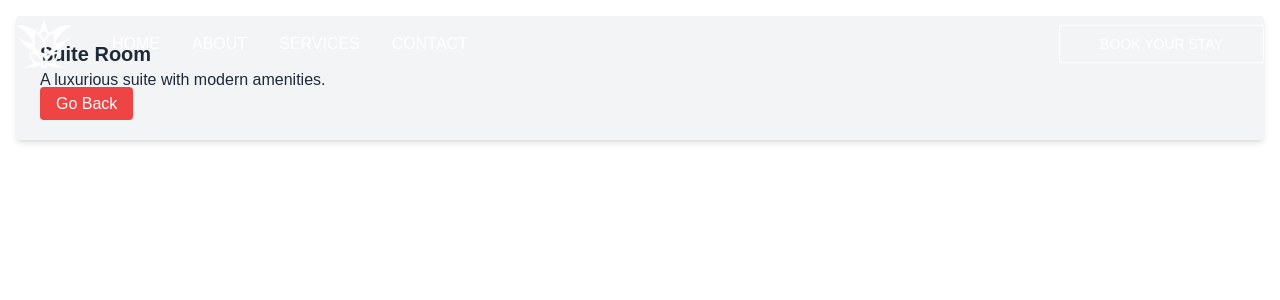
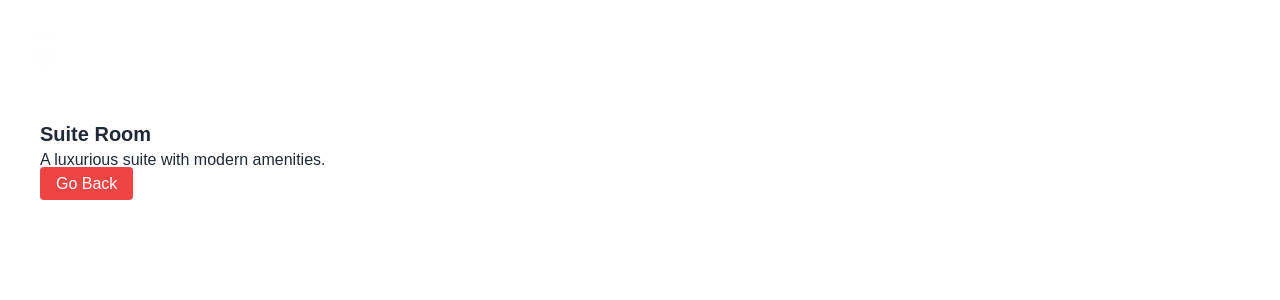
Before and after one commit to jamesasugan/resortreservation, a PHP site: page /src/php/parts/room_info.php?room=suite in a window 1280 px wide. Shown: the top 300 px of the page. Run offline with PHP 8.4, Linux system fonts and the light colour scheme; some libraries are stand-ins or nearby versions; some web fonts are replaced.

Commit message:
added base url

```diff
--- a/src/css/output.css
+++ b/src/css/output.css
@@ -2573,8 +2573,8 @@ details.collapse summary::-webkit-details-marker {
   margin-top: 1.25rem;
 }
 
-.mt-2 {
-  margin-top: 0.5rem;
+.mt-20 {
+  margin-top: 5rem;
 }
 
 .block {
@@ -2673,6 +2673,10 @@ details.collapse summary::-webkit-details-marker {
   min-height: 5rem;
 }
 
+.min-h-full {
+  min-height: 100%;
+}
+
 .min-h-screen {
   min-height: 100vh;
 }
@@ -2695,6 +2699,10 @@ details.collapse summary::-webkit-details-marker {
 
 .w-full {
   width: 100%;
+}
+
+.max-w-\[1600px\] {
+  max-width: 1600px;
 }
 
 .max-w-\[1800px\] {
@@ -2841,6 +2849,11 @@ details.collapse summary::-webkit-details-marker {
   background-color: rgb(229 231 235 / var(--tw-bg-opacity, 1));
 }
 
+.bg-red-500 {
+  --tw-bg-opacity: 1;
+  background-color: rgb(239 68 68 / var(--tw-bg-opacity, 1));
+}
+
 .bg-white {
   --tw-bg-opacity: 1;
   background-color: rgb(255 255 255 / var(--tw-bg-opacity, 1));
@@ -2851,16 +2864,6 @@ details.collapse summary::-webkit-details-marker {
   background-color: rgb(234 179 8 / var(--tw-bg-opacity, 1));
 }
 
-.bg-gray-100 {
-  --tw-bg-opacity: 1;
-  background-color: rgb(243 244 246 / var(--tw-bg-opacity, 1));
-}
-
-.bg-red-500 {
-  --tw-bg-opacity: 1;
-  background-color: rgb(239 68 68 / var(--tw-bg-opacity, 1));
-}
-
 .object-cover {
   -o-object-fit: cover;
      object-fit: cover;
@@ -2902,6 +2905,11 @@ details.collapse summary::-webkit-details-marker {
   padding-right: 0.75rem;
 }
 
+.px-4 {
+  padding-left: 1rem;
+  padding-right: 1rem;
+}
+
 .px-5 {
   padding-left: 1.25rem;
   padding-right: 1.25rem;
@@ -2927,11 +2935,6 @@ details.collapse summary::-webkit-details-marker {
   padding-bottom: 6rem;
 }
 
-.px-4 {
-  padding-left: 1rem;
-  padding-right: 1rem;
-}
-
 .text-left {
   text-align: left;
 }
@@ -2989,11 +2992,6 @@ details.collapse summary::-webkit-details-marker {
 .text-xl {
   font-size: 1.25rem;
   line-height: 1.75rem;
-}
-
-.text-5xl {
-  font-size: 3rem;
-  line-height: 1;
 }
 
 .font-bold {
@@ -3141,6 +3139,10 @@ details.collapse summary::-webkit-details-marker {
   transition-duration: 150ms;
 }
 
+.duration-150 {
+  transition-duration: 150ms;
+}
+
 .duration-200 {
   transition-duration: 200ms;
 }
@@ -3151,10 +3153,6 @@ details.collapse summary::-webkit-details-marker {
 
 .duration-500 {
   transition-duration: 500ms;
-}
-
-.duration-150 {
-  transition-duration: 150ms;
 }
 
 .last\:col-span-1:last-child {
--- a/src/php/config.php
+++ b/src/php/config.php
@@ -1,5 +1,5 @@
 <?php
 
-define('BASE_URL', '/resortreservation'); // Adjust based on deployment
+define('BASE_URL', '/resortreservation/src/'); // Adjust based on deployment
 
 ?>
--- a/src/php/parts/room_info.php
+++ b/src/php/parts/room_info.php
@@ -1,4 +1,6 @@
 <?php
+include '../../php/config.php';
+
 if (!isset($_GET['room'])) {
     die("No room selected.");
 }
@@ -30,30 +32,28 @@ $roomDescription = $roomDetails[$room]['description'];
     <meta name="viewport" content="width=device-width, initial-scale=1.0">
     <title><?php echo $roomTitle; ?> - Resort Reservation</title>
 
-    <!-- Core Styles -->
-    <link rel="stylesheet" href="../../css/style.css">
-    <link rel="stylesheet" href="../../css/output.css">
-    <link rel="stylesheet" href="../../css/swiper/swiper-bundle.min.css"/>
+    <!-- css -->
+    <link rel="stylesheet" href="<?php echo BASE_URL; ?>css/style.css">
+    <link rel="stylesheet" href="<?php echo BASE_URL; ?>css/output.css">
+    <link rel="stylesheet" href="<?php echo BASE_URL; ?>css/swiper/swiper-bundle.min.css"/>
 
-    <!-- Core Scripts -->
     <script src="https://kit.fontawesome.com/70df29d299.js" crossorigin="anonymous"></script>
-    <script defer src="../../jquery/dist/jquery.min.js"></script>
-    <script src="../../js/swiper/swiper-bundle.min.js"></script>
+    <script defer src="<?php echo BASE_URL; ?>jquery/dist/jquery.min.js"></script>
+    <script src="<?php echo BASE_URL; ?>js/swiper/swiper-bundle.min.js"></script>
 </head>
 <body>
 
     <?php include '../includes/navbar.php'; ?>
 
-    <section id="room-info" class="p-4">
-        <div class="bg-gray-100 p-6 rounded shadow-md">
+    <section id="room-info" class="w-full h-full bg-white mt-20">
+        <div class="w-full h-full max-w-[1800px] mx-auto px-5 sm:px-10 py-10">
             <h2 class="text-xl font-bold"><?php echo $roomTitle; ?></h2>
             <p><?php echo $roomDescription; ?></p>
-            <a href="../../../index.php" class="mt-4 bg-red-500 text-white px-4 py-2 rounded">Go Back</a>
+            <a href="<?php echo $_SERVER['HTTP_REFERER'] ?? BASE_URL . '../index.php'; ?>" class="mt-4 bg-red-500 text-white px-4 py-2 rounded">Go Back</a>
         </div>
     </section>
 
-    <!-- Scripts -->
-    <script src="../../js/script.js"></script>
+    <script src="<?php echo BASE_URL; ?>js/script.js"></script>
     <script type="module" src="https://unpkg.com/ionicons@7.1.0/dist/ionicons/ionicons.esm.js"></script>
     <script nomodule src="https://unpkg.com/ionicons@7.1.0/dist/ionicons/ionicons.js"></script>
 
```
